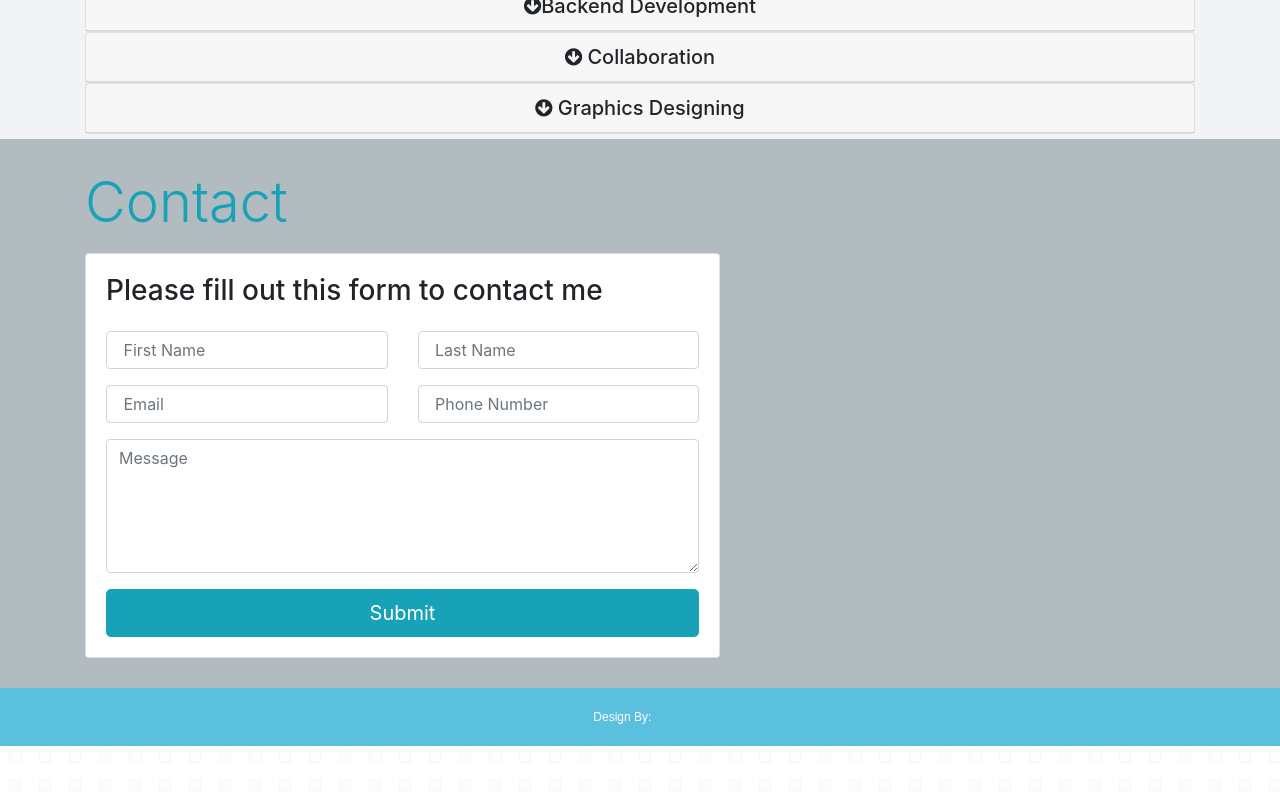
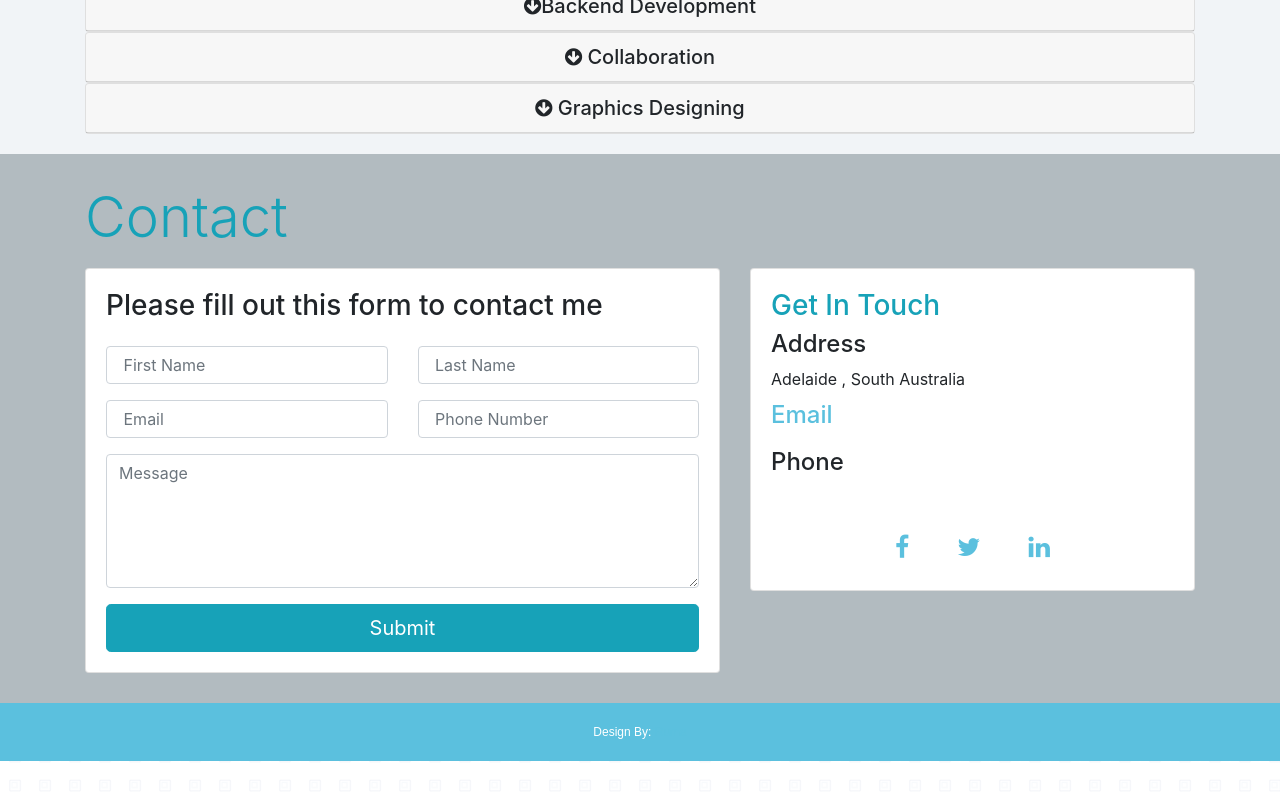
Before and after one commit to RumaRDas/react_porifolio, a React (Create React App) app: page / in a window 1280 px wide. Shown: the part 2216-3016 px from the top of the page. Built offline with nearby package versions, Linux system fonts and the light colour scheme; some icons are missing.

Commit message:
adding contact cadr incontact form

```diff
--- a/src/App.css
+++ b/src/App.css
@@ -76,7 +76,7 @@ body {
   .skillBack{
     background-color:rgb(241, 244, 247);
     text-align: center;
-    padding-bottom: 5px;
+    padding-bottom: 20px;
     padding-top: 40px;
   }
 
--- /dev/null
+++ b/src/components/ContactForm/ContactCard.js
@@ -0,0 +1,44 @@
+import React from 'react';
+import './style.css';
+
+const ContactCard  = () =>{
+    return (
+
+        <div className="col-md-5">
+        <div className="card">
+            <div className="card-body mt-0">
+                <h3 className="mt-0 text-info">Get In Touch</h3>
+
+                <h4>Address</h4>
+                <p className="mb-0">Adelaide , South Australia</p>
+                <h4 className="mt-0 emailStyle"><a
+                        href="mailto:rumadl16@gmail.com?subject=subject text">Email</a></h4>
+
+                <h4>Phone</h4>
+            </div>
+            <div className="d-flex flex-row justify-content-center text-info ">
+                <div className="p-4 icon">
+                    <a href="http://www.fb.com/" target="_blank">
+                        <i className="fa fa-facebook "></i>
+                    </a>
+                </div>
+                <div className="p-4 icon">
+                    <a href="#" target="_blank">
+                        <i className="fa fa-twitter "></i>
+                    </a>
+                </div>
+                <div className="p-4 icon">
+                    <a href="https://www.linkedin.com/in/ruma-das-a9967b19a/" target="_blank">
+                        <i className="fa fa-linkedin "></i>
+                    </a>
+                </div>
+            </div>
+        </div>
+
+    </div>
+
+
+    )
+}
+
+export default ContactCard;
--- a/src/components/ContactForm/index.js
+++ b/src/components/ContactForm/index.js
@@ -1,5 +1,6 @@
 import React from "react";
 import "./style.css";
+import ContactCard from "./ContactCard";
 
 // Using the datalist element we can create autofill suggestions based on the props.breeds array
 function SearchForm() {
@@ -59,6 +60,8 @@ function SearchForm() {
     </form>
 </div>
 </div>
+<ContactCard />
+
 </div>
 </div>
   );
--- a/src/components/ContactForm/style.css
+++ b/src/components/ContactForm/style.css
@@ -22,3 +22,14 @@ padding-bottom: 10px;
 color: black;
 text-decoration: none;
 }
+a:link {
+  color: #5BC0DE;
+  text-decoration: none;
+}
+
+
+
+/* mouse over link */
+a:hover {
+  color: rgb(46, 43, 43);
+}
--- a/src/pages/Contact.js
+++ b/src/pages/Contact.js
@@ -10,7 +10,6 @@ const Contact = () => {
         <Container id="contact" className="contactBack" >
             <Row>
                 <Col size="md-12">
-
                 </Col>
                 <ContactForm />
             </Row>
```
